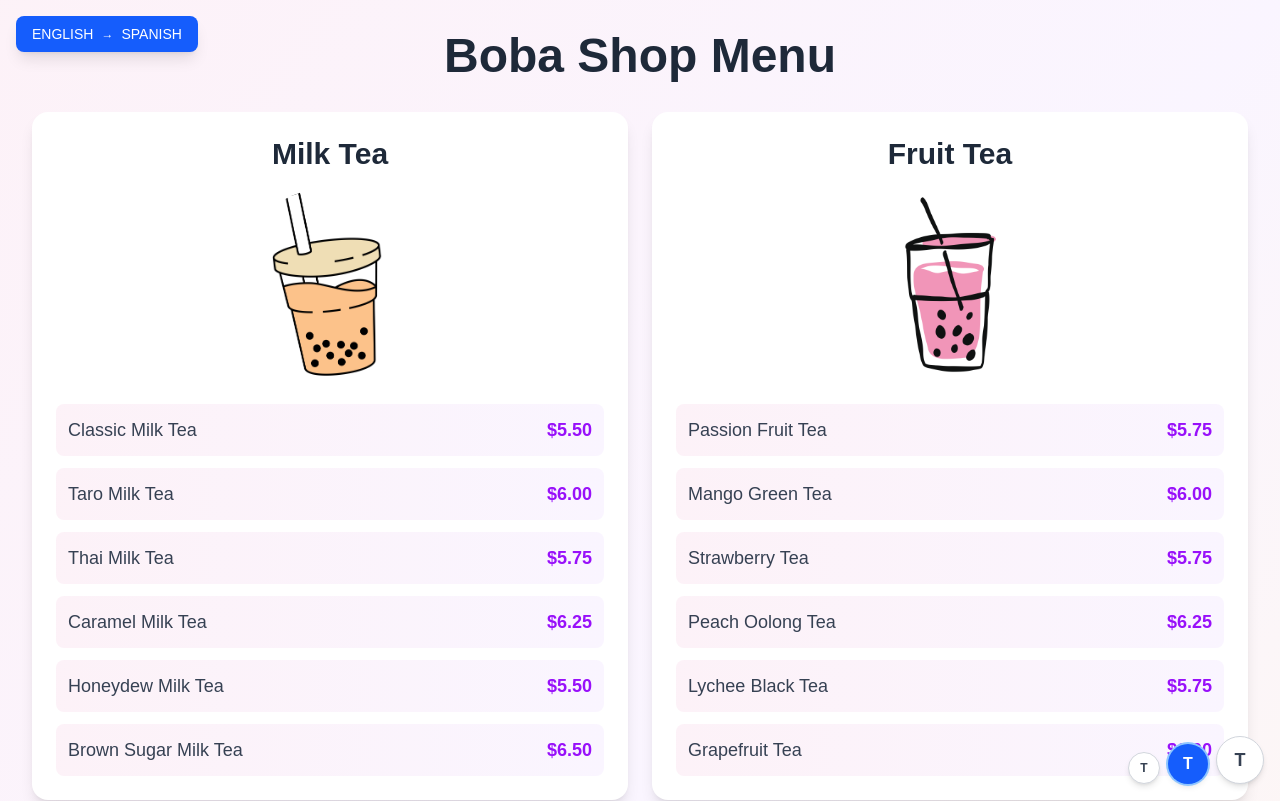
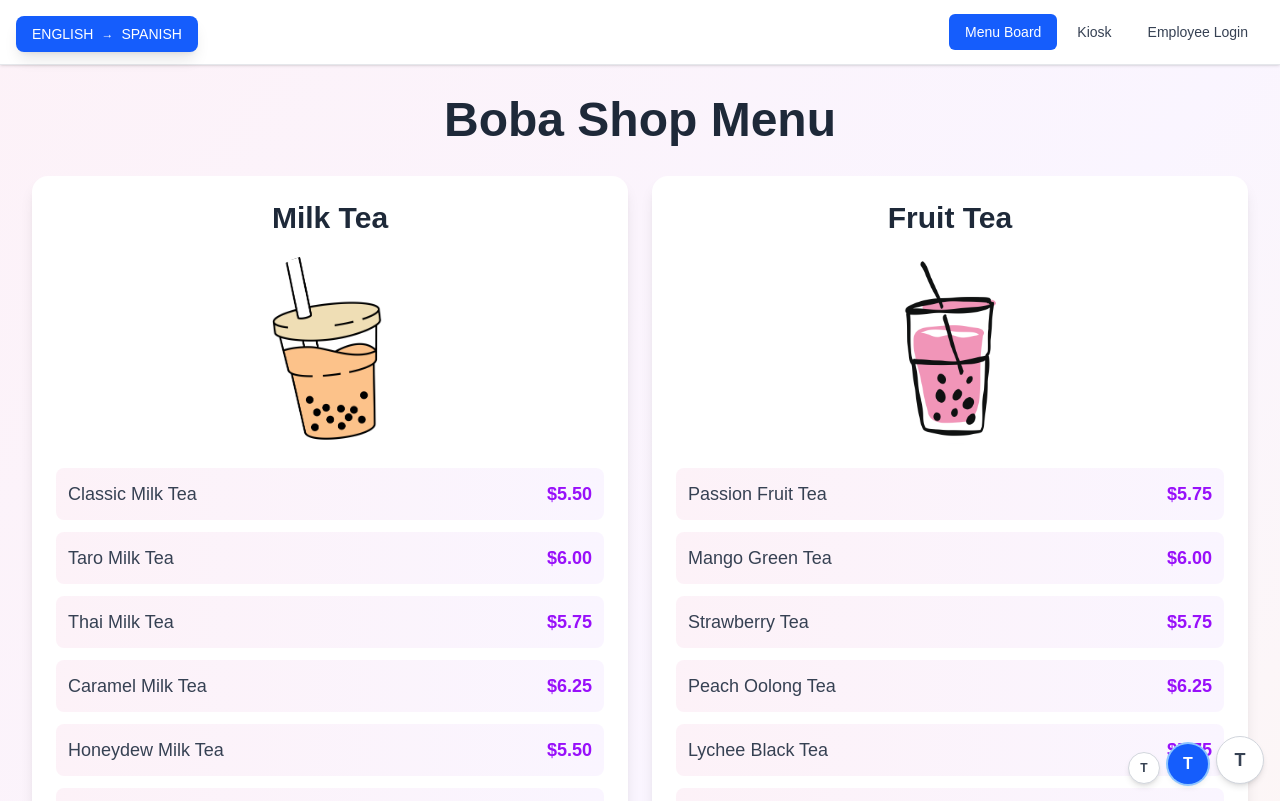
Before and after one commit to CSCE331-Fall2025-900-911/project3_gang_y0, a Next.js app in the folder my-app/: page / in a window 1280 px wide. Shown: the top 801 px of the page. Built offline with nearby package versions, Linux system fonts and the light colour scheme; no server answers; the database is empty.

Commit message:
navigation bar

```diff
--- a/my-app/src/app/cashier/page.tsx
+++ b/my-app/src/app/cashier/page.tsx
@@ -183,8 +183,8 @@ export default function Cashier() {
   }
 
   return (
-    <div className={`min-h-screen bg-gray-50 ${getTextSizeClass('3xl')}`}>
-      <div className="flex h-screen">
+    <div className={`min-h-screen bg-gray-50 pt-16 ${getTextSizeClass('3xl')}`}>
+      <div className="flex h-[calc(100vh-4rem)]">
         {/* Left Side - Menu Items */}
         <div className="w-2/3 overflow-y-auto bg-white p-6">
         <h1 className={`mb-6 font-bold text-gray-800 text-center`}>{cashierText}</h1>
--- a/my-app/src/app/components/MenuBoard.tsx
+++ b/my-app/src/app/components/MenuBoard.tsx
@@ -69,7 +69,7 @@ export default function MenuBoard() {
   const { getTextSizeClass, textSize } = useTextSize();
 
   return (
-    <div className="min-h-screen bg-gradient-to-br from-pink-50 via-purple-50 to-orange-50 p-8" data-text-size={textSize}>
+    <div className="min-h-screen bg-gradient-to-br from-pink-50 via-purple-50 to-orange-50 p-8 pt-24" data-text-size={textSize}>
       <div className="mx-auto max-w-7xl">
         <h1 className={`mb-8 text-center font-bold text-gray-800 ${getTextSizeClass('5xl')}`}>
           Boba Shop Menu
--- a/my-app/src/app/employee-login/page.tsx
+++ b/my-app/src/app/employee-login/page.tsx
@@ -43,7 +43,7 @@ export default function EmployeeLogin() {
   };
 
   return (
-    <div className="min-h-screen bg-white flex items-center justify-center">
+    <div className="min-h-screen bg-white flex items-center justify-center pt-16">
       <div className="bg-white p-8 rounded-lg shadow-md w-full max-w-md border border-gray-200">
         <h1 className={`font-bold text-center mb-6 text-black ${getTextSizeClass('2xl')}`}>Employee Login</h1>
 
--- a/my-app/src/app/login/page.tsx
+++ b/my-app/src/app/login/page.tsx
@@ -35,7 +35,7 @@ export default function Login() {
   };
 
   return (
-    <div className="min-h-screen bg-white">
+    <div className="min-h-screen bg-white pt-16">
       <div className="absolute top-4 right-4 flex gap-2">
         <button
           onClick={handleManager}
--- a/my-app/src/app/manager-dashboard/page.tsx
+++ b/my-app/src/app/manager-dashboard/page.tsx
@@ -56,7 +56,7 @@ export default function ManagerDashboard() {
   }
 
   return (
-    <div className="min-h-screen bg-white">
+    <div className="min-h-screen bg-white pt-16">
       <div className="max-w-2xl mx-auto py-8 px-4">
         {/* Header */}
         <div className="flex justify-between items-center mb-8">
--- a/my-app/src/app/manager/page.tsx
+++ b/my-app/src/app/manager/page.tsx
@@ -4,7 +4,7 @@ import ManagerTabs from '../components/ManagerTabs';
 
 export default function ManagerPage() {
   return (
-    <div className="min-h-screen bg-white flex items-start justify-center py-8">
+    <div className="min-h-screen bg-white flex items-start justify-center py-8 pt-24">
       <div className="w-[1200px] border border-gray-200 rounded-2xl shadow-sm bg-gradient-to-b from-white to-slate-50">
         <header className="px-6 py-5 border-b border-gray-200 flex items-center justify-between">
           <div className="flex items-center gap-3">
--- a/my-app/src/app/page.tsx
+++ b/my-app/src/app/page.tsx
@@ -184,7 +184,7 @@ export default function Home() {
   }, [translatedTitles, translatedRegularDrinkNames, translatedSeasonalDrinkNames, seasonalDrinks, loadingSeasonal, seasonalTitleText]);
 
   return (
-    <div className="min-h-screen bg-gradient-to-br from-pink-50 via-purple-50 to-orange-50 p-8">
+    <div className="min-h-screen bg-gradient-to-br from-pink-50 via-purple-50 to-orange-50 p-8 pt-24">
       <div className="mx-auto max-w-7xl">
         <h1 className={`mb-8 text-center font-bold text-gray-800 ${getTextSizeClass('5xl')}`}>
           {bobaShopMenuText}
--- a/my-app/src/components/ClientProviders.tsx
+++ b/my-app/src/components/ClientProviders.tsx
@@ -4,6 +4,7 @@ import { LanguageProvider } from '@/contexts/LanguageContext';
 import { TextSizeProvider } from '@/contexts/TextSizeContext';
 import LanguageToggle from './LanguageToggle';
 import TextSizeSelector from './TextSizeSelector';
+import NavigationBar from './NavigationBar';
 import { SessionProvider } from 'next-auth/react';
 
 export function ClientProviders({ children }: { children: React.ReactNode }) {
@@ -11,6 +12,7 @@ export function ClientProviders({ children }: { children: React.ReactNode }) {
     <SessionProvider>
       <LanguageProvider>
         <TextSizeProvider>
+          <NavigationBar />
           <LanguageToggle />
           <TextSizeSelector />
           {children}
--- /dev/null
+++ b/my-app/src/components/NavigationBar.tsx
@@ -0,0 +1,40 @@
+'use client';
+
+import { usePathname, useRouter } from 'next/navigation';
+import { useTextSize } from '@/contexts/TextSizeContext';
+
+export default function NavigationBar() {
+  const router = useRouter();
+  const pathname = usePathname();
+  const { getTextSizeClass } = useTextSize();
+
+  const navItems = [
+    { label: 'Menu Board', path: '/' },
+    { label: 'Kiosk', path: '/kiosk' },
+    { label: 'Employee Login', path: '/employee-login' },
+  ];
+
+  return (
+    <nav className="fixed top-0 left-0 right-0 z-40 bg-white border-b border-gray-200 shadow-sm">
+      <div className="max-w-7xl mx-auto px-4">
+        <div className="flex items-center justify-end h-16">
+          <div className="flex items-center gap-1">
+            {navItems.map((item, index) => (
+              <button
+                key={`${item.path}-${index}`}
+                onClick={() => router.push(item.path)}
+                className={`px-4 py-2 rounded-md transition-colors font-medium ${
+                  pathname === item.path
+                    ? 'bg-blue-600 text-white'
+                    : 'text-gray-700 hover:bg-gray-100'
+                } ${getTextSizeClass('sm')}`}
+              >
+                {item.label}
+              </button>
+            ))}
+          </div>
+        </div>
+      </div>
+    </nav>
+  );
+}
```
